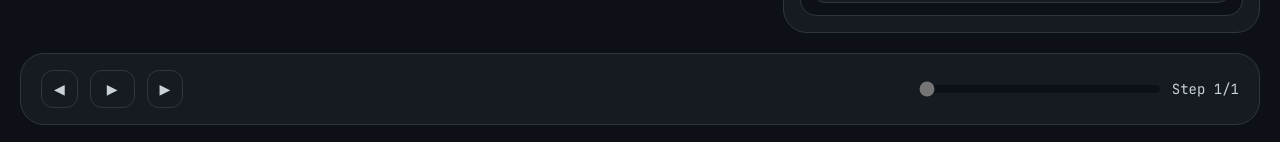
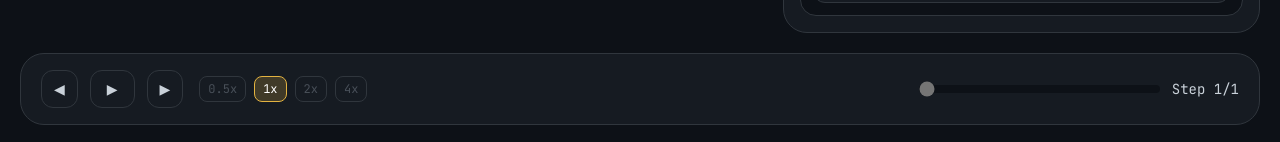
Before and after one commit to Sam27112004/Steiner_Tree_viz, a React (Vite) app: page / in a window 1280 px wide. Shown: the part 1275-1417 px from the top of the page. Built offline with nearby package versions, Linux system fonts and the light colour scheme.

Commit message:
[Phase3] Add playback speed controls

```diff
--- a/src/components/controls/PlaybackBar.jsx
+++ b/src/components/controls/PlaybackBar.jsx
@@ -1,12 +1,15 @@
 import { useEffect } from 'react'
 import { useAlgorithmStore } from '../../store/algorithmStore.js'
 import { usePlaybackStore } from '../../store/playbackStore.js'
+
+const SPEED_OPTIONS = [0.5, 1, 2, 4]
 
 function PlaybackBar() {
   const cursor = usePlaybackStore((state) => state.cursor)
   const isPlaying = usePlaybackStore((state) => state.isPlaying)
   const speed = usePlaybackStore((state) => state.speed)
   const setCursor = usePlaybackStore((state) => state.setCursor)
+  const setSpeed = usePlaybackStore((state) => state.setSpeed)
   const togglePlaying = usePlaybackStore((state) => state.togglePlaying)
   const stopPlaying = usePlaybackStore((state) => state.stopPlaying)
   const steps = useAlgorithmStore((state) => state.steps)
@@ -39,6 +42,7 @@ function PlaybackBar() {
 
   return (
     <div className="flex items-center justify-between gap-4 rounded-3xl border border-border bg-surface px-5 py-4 text-[var(--color-node-text)]">
+      <div className="flex items-center gap-4">
         <div className="flex items-center gap-3">
           <button
             type="button"
@@ -62,6 +66,23 @@ function PlaybackBar() {
             ▶
           </button>
         </div>
+        <div className="flex items-center gap-2">
+          {SPEED_OPTIONS.map((option) => (
+            <button
+              key={option}
+              type="button"
+              onClick={() => setSpeed(option)}
+              className={`rounded-lg border px-2 py-1 font-mono text-xs transition-colors ${
+                speed === option
+                  ? 'border-[var(--color-consider)] bg-[rgba(227,179,65,0.2)] text-white'
+                  : 'border-border text-[var(--color-visited)] hover:border-[var(--color-consider)] hover:text-[var(--color-node-text)]'
+              }`}
+            >
+              {option}x
+            </button>
+          ))}
+        </div>
+      </div>
       <div className="flex min-w-[320px] items-center gap-3">
         <input
           type="range"
```
Lines whose indentation alone changed are shown as unchanged.
